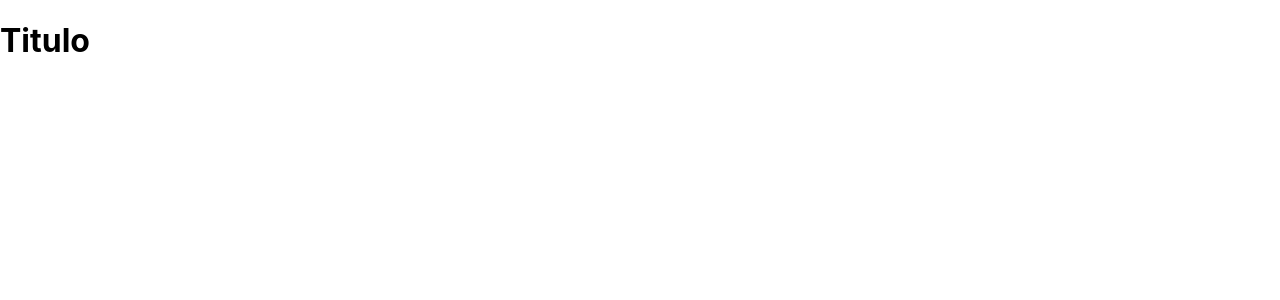
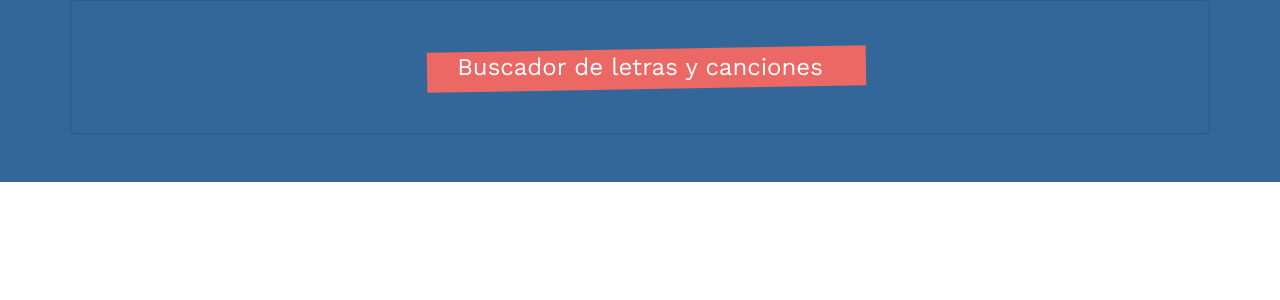
Before and after one commit to leonmezu1/buscador-letras, a React (Create React App) app: page / in a window 1280 px wide. Shown: the top 300 px of the page. Built offline with nearby package versions, Linux system fonts and the light colour scheme; a web font is replaced by a local one.

Commit message:
Anadir componente de formulario

```diff
--- a/public/index.html
+++ b/public/index.html
@@ -1,14 +1,12 @@
 <!DOCTYPE html>
 <html lang="en">
+
 <head>
   <meta charset="utf-8" />
   <link rel="icon" href="%PUBLIC_URL%/favicon.ico" />
   <meta name="viewport" content="width=device-width, initial-scale=1" />
   <meta name="theme-color" content="#000000" />
-    <meta
-      name="description"
-      content="Web site created using create-react-app"
-    />
+  <meta name="description" content="Web site created using create-react-app" />
   <link rel="apple-touch-icon" href="%PUBLIC_URL%/logo192.png" />
   <!--
       manifest.json provides metadata used when your web app is installed on a
@@ -24,8 +22,13 @@
       work correctly both with client-side routing and a non-root public URL.
       Learn how to configure a non-root public URL by running `npm run build`.
     -->
-    <title>React App</title>
+  <title>App Música</title>
+  <link href="https://fonts.googleapis.com/css?family=Work+Sans" rel="stylesheet">
+  <link rel="stylesheet" href="https://use.fontawesome.com/releases/v5.7.1/css/all.css"
+    integrity="sha384-fnmOCqbTlWIlj8LyTjo7mOUStjsKC4pOpQbqyi7RrhN7udi9RwhKkMHpvLbHG9Sr" crossorigin="anonymous">
+  <link rel="stylesheet" href="https://bootswatch.com/4/journal/bootstrap.min.css">
 </head>
+
 <body>
   <noscript>You need to enable JavaScript to run this app.</noscript>
   <div id="root"></div>
@@ -40,4 +43,5 @@
       To create a production bundle, use `npm run build` or `yarn build`.
     -->
 </body>
+
 </html>
--- a/src/App.js
+++ b/src/App.js
@@ -1,9 +1,9 @@
+import Formulario from './components/Formulario';
+
 const App = () => (
-  <div className="App">
-    <div className="title">
-      <h1>Titulo</h1>
-    </div>
-  </div>
+  <>
+    <Formulario />
+  </>
 );
 
 export default App;
--- /dev/null
+++ b/src/components/Formulario.js
@@ -0,0 +1,15 @@
+const Formulario = () => (
+  <div className="bg-info">
+    <div className="container">
+      <div className="row">
+        <div className="col card text-white bg-transparent mb-5 pt-5 pb-2">
+          <fieldset>
+            <legend className="text-center">Buscador de letras y canciones</legend>
+          </fieldset>
+        </div>
+      </div>
+    </div>
+  </div>
+);
+
+export default Formulario;
```
Also changed, not shown: src/index.css (+11 -11 lines), 1 other file (tests, documents, lock files or other folders). Lines whose indentation alone changed are shown as unchanged.
